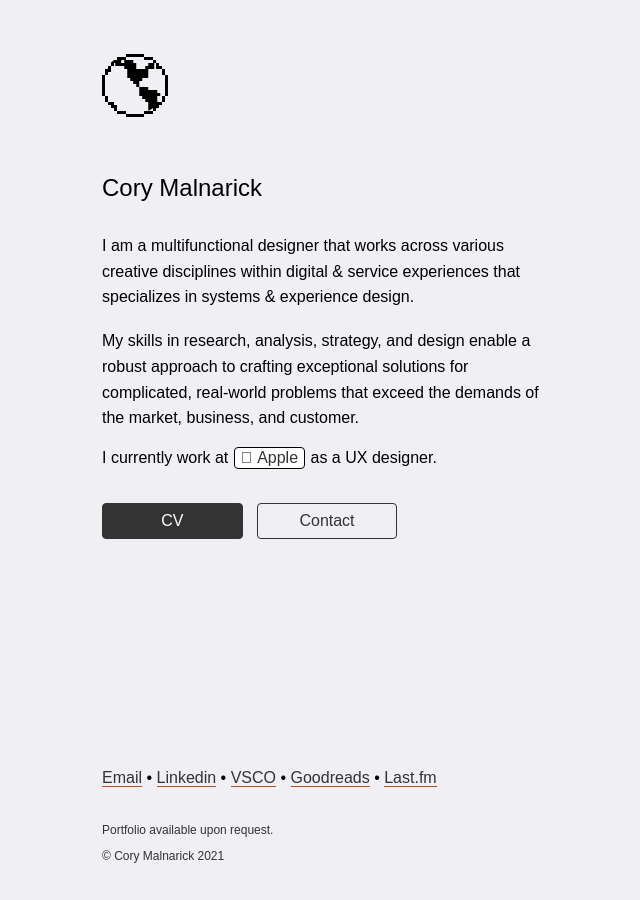
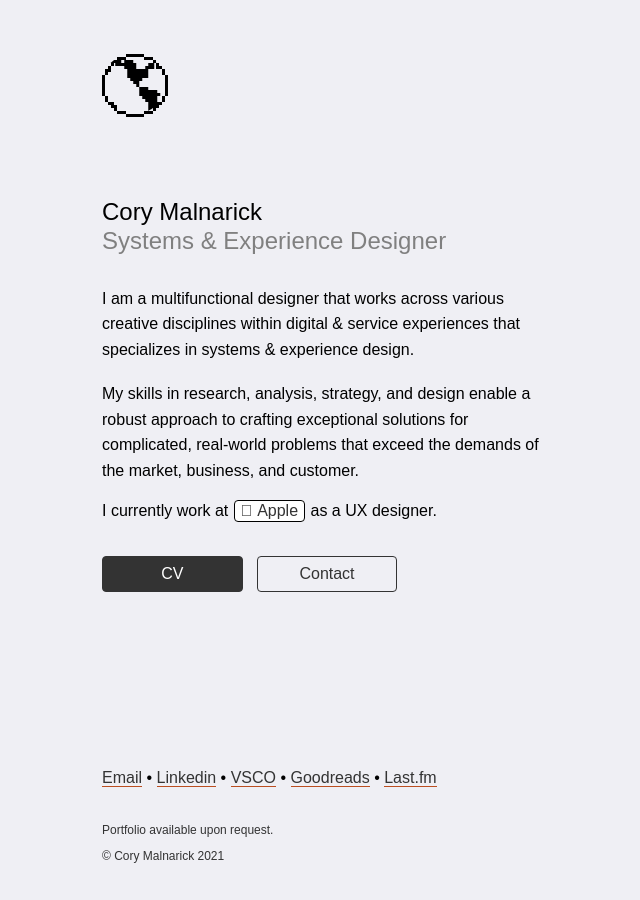
Before and after one commit to foundmonster/foundmonster.github.io, a Jekyll site: the page built from index.html, in a window 1280 px wide. Shown: the whole page, without its empty margins (314-954 px from the left). Built offline with Jekyll 4.4.1, drawn with Linux system fonts in a browser that asks for light colours; some web fonts are replaced.

Commit message:
added a subheadline to homepage header below name

```diff
--- a/index.html
+++ b/index.html
@@ -3,7 +3,9 @@ layout: layout
 title: Cory Malnarick – UX Designer
 ---
 {% include globe.html %}
-<h2 class="homepagename">Cory Malnarick</h2><br>
+<div class="homepagename">
+<h2>Cory Malnarick<br>
+<span style="color: grey">Systems & Experience Designer</span></h2><br></div>
 <p>I am a multifunctional designer that works across various creative disciplines within digital & service experiences that specializes in systems & experience design.</p><br>
 <p>My skills in research, analysis, strategy, and design enable a robust approach to crafting exceptional solutions for complicated, real-world problems that exceed the demands of the market, business, and customer. </p><br>
 {% comment %}
```
